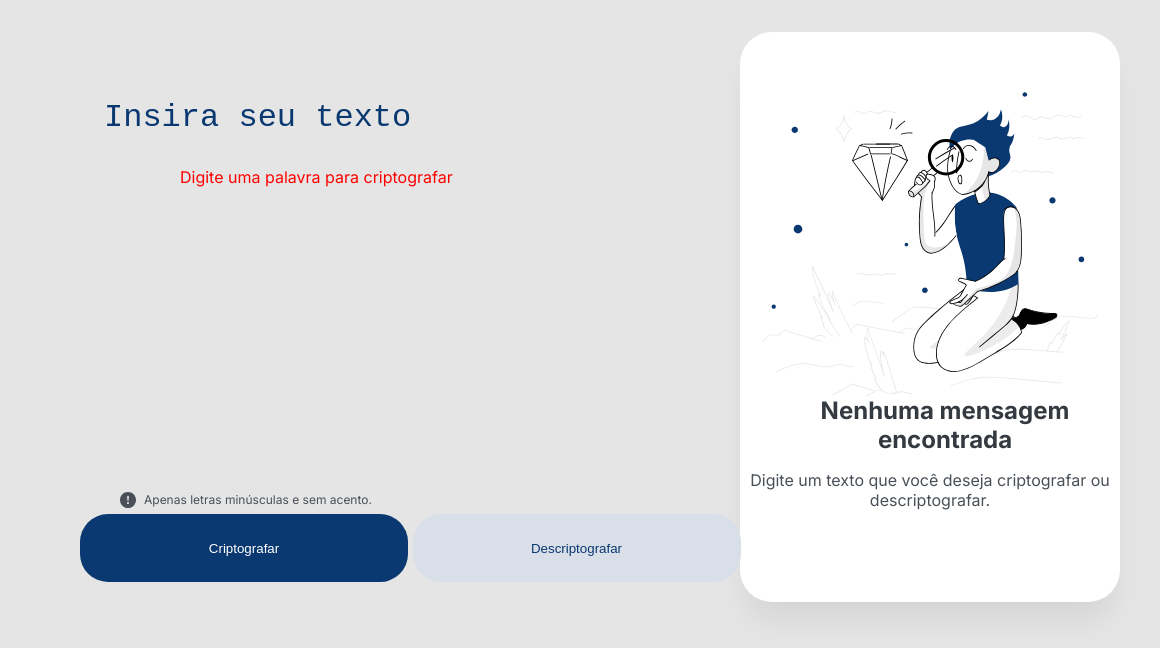
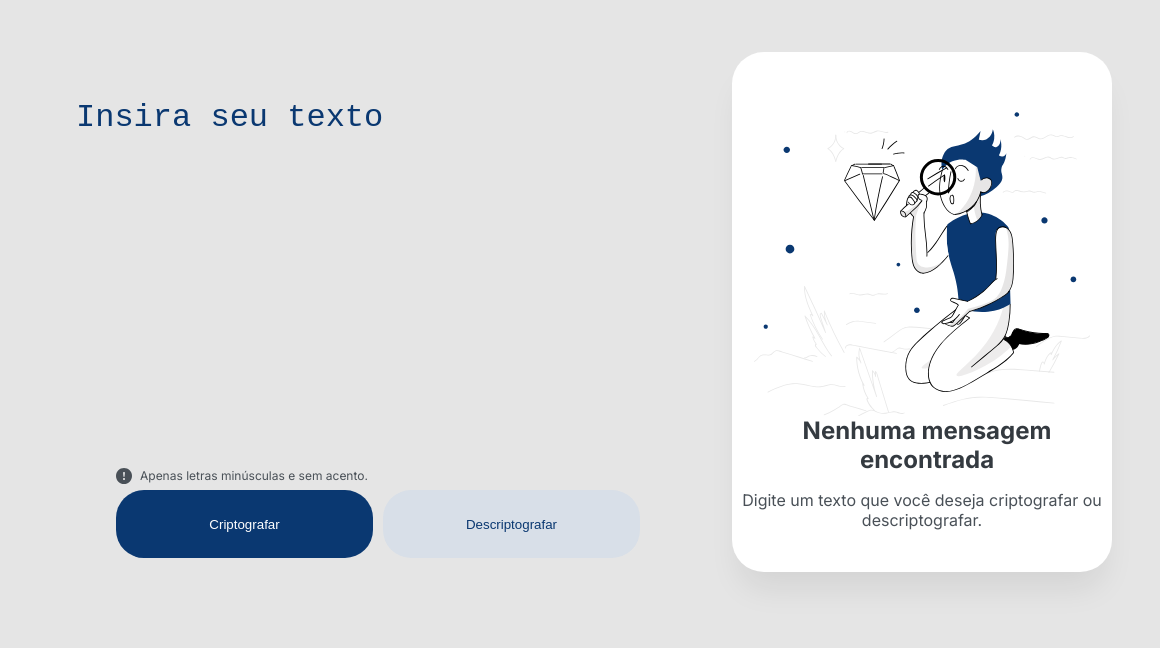
Before and after one commit to Thiago-Mota-Santos/AluraChallenge, a website: page index.html in a window 1280 px wide. Both pictures are taken after a click on the button "Criptografar". Shown: the full height of the page, 120-1280 px from the left. Drawn offline with Linux system fonts and the light colour scheme.

Commit message:
feat(style) fix

```diff
--- a/index.html
+++ b/index.html
@@ -14,8 +14,9 @@
     <img src="./src/assets/alura-logo.svg" alt="Alura-logo" class="logo">
 </header>
     <main>
+        <div class="input-container">
         <textarea type="text" placeholder="Insira seu texto" class="inputText"></textarea>
-        <p class="errorMessage"></p>
+        </div>
         <div class="left-bar">
 
             <div class="non-text">
@@ -28,9 +29,7 @@
                 <p class="result"></p>
                 <button onclick="copyPaste()">Copiar</button>
             </div>
-
         </div>
-    </main>
 
         <div class="below">
             <div class="icon-field">
@@ -43,6 +42,7 @@
             </div>
         </div>
 
+    </main>
 
 </head>
 <body>
--- a/src/script/index.js
+++ b/src/script/index.js
@@ -28,19 +28,25 @@ async function copyPaste() {
 function encrypt() {
   const inputElement = document.querySelector(".inputText");
   const resultElement = document.querySelector(".result");
-  const errorMessage = document.querySelector(".errorMessage");
+  const errorMessage = document.querySelector(".non-text");
   const inputText = inputElement.value.trim();
+  const nonText = document.querySelector(".non-text");
+  const withText = document.querySelector(".with-text");
 
   let result = "";
   let text = inputText.toLowerCase();
 
   if (inputText === "") {
-    errorMessage.textContent = "Digite uma palavra para criptografar";
+    errorMessage.classList.add("active");
+    nonText.style.display = "flex";
+    withText.style.display = "none";
+
+    setTimeout(function () {
+      errorMessage.classList.remove("active");
+    }, 50);
 
     return;
   }
-
-  errorMessage.textContent = "";
 
   hiddenDiv();
 
@@ -65,15 +71,22 @@ for (let key in encryptionMap) {
 function decrypt() {
   const inputElement = document.querySelector(".inputText");
   const resultElement = document.querySelector(".result");
-  const errorMessage = document.querySelector(".errorMessage");
+  const errorMessage = document.querySelector(".non-text");
   const inputText = inputElement.value.trim();
+  const nonText = document.querySelector(".non-text");
+  const withText = document.querySelector(".with-text");
 
   if (inputText === "") {
-    errorMessage.textContent = "Digite uma palavra encriptada";
+    errorMessage.classList.add("active");
+    nonText.style.display = "flex";
+    withText.style.display = "none";
+
+    setTimeout(function () {
+      errorMessage.classList.remove("active");
+    }, 50);
+
     return;
   }
-
-  errorMessage.textContent = "";
 
   hiddenDiv();
 
--- a/src/styles/style.css
+++ b/src/styles/style.css
@@ -20,8 +20,8 @@ textarea {
   left: 35%;
   top: 20%;
   transform: translate(-70%, -15%);
-  width: 320px;
-  height: 420px;
+  width: 360px;
+  height: 360px;
   font-size: 32px;
   background: #e5e5e5;
   color: #0a3871;
@@ -35,21 +35,46 @@ textarea::placeholder {
   color: #0a3871;
 }
 
+textarea::-webkit-scrollbar {
+  width: 8px;
+  background-color: #f5f5f5;
+}
+
+textarea::-webkit-scrollbar-thumb {
+  background-color: #888;
+  border-radius: 4px;
+}
+
+textarea::-webkit-scrollbar-thumb:hover {
+  background-color: #555;
+}
+
+textarea::-webkit-scrollbar-track {
+  background-color: #f5f5f5;
+}
+
+textarea::-webkit-scrollbar-track:hover {
+  background-color: #ddd;
+}
+
 main {
   bottom: 40px;
+  flex-direction: column;
   position: relative;
   display: flex;
-  justify-content: space-between;
   align-items: center;
 }
 
-.errorMessage {
-  color: red;
-  margin: 0 0 300px 300px;
-  z-index: 2;
+.input-container {
+  display: flex;
+  flex-direction: column;
+  align-items: center;
+  margin-bottom: 20px;
 }
 
 .non-text {
+  opacity: 1;
+  transition: opacity 0.1s ease-in-out;
   display: flex;
   flex-direction: column;
   justify-content: center;
@@ -57,17 +82,20 @@ main {
   margin-top: 60px;
 }
 
+.non-text.active {
+  opacity: 0;
+}
+
 .non-text p {
   font-size: 16px;
   color: #495057;
   text-align: center;
-
   margin-top: 16px;
 }
 
 h2 {
   text-align: center;
-  margin-left: 30px;
+  margin-left: 10px;
   font-size: 24px;
   color: #343a40;
 }
@@ -76,11 +104,10 @@ h2 {
   position: relative;
   background: #ffffff;
   width: 380px;
-  height: 570px;
+  height: 520px;
   border-radius: 32px;
   box-shadow: 0px 24px 32px -8px rgba(0, 0, 0, 0.08);
-  margin-right: 40px;
-  margin-top: -20px;
+  margin: -20px 48px 0 auto;
 }
 
 .with-text {
@@ -98,10 +125,12 @@ h2 {
   word-wrap: break-word;
   font-size: 24px;
   max-width: 100%;
+  overflow: hidden;
+  text-overflow: ellipsis;
 }
 
 .with-text button {
-  margin-bottom: -50px;
+  margin-bottom: 0px;
   background: #ffffff;
   color: #0a3871;
   width: 336px;
@@ -142,12 +171,6 @@ button:hover {
   background: #70a7e6;
 }
 
-.buttons {
-  position: absolute;
-  bottom: 60px;
-  left: -40px;
-}
-
 .encrypy {
   border: none;
   width: 328px;
@@ -159,8 +182,9 @@ button:hover {
 }
 
 .encrypy:hover {
-  transition: background 0.2s ease-in-out;
+  transition: all 0.2s ease-in-out;
   background: #5c95ff;
+  transform: scale(1.01);
 }
 
 .descrypt {
@@ -177,6 +201,7 @@ button:hover {
   transition: all 0.2s ease-in-out;
   background: #495057;
   color: #ffffff;
+  transform: scale(1.01);
 }
 
 .description {
@@ -186,14 +211,18 @@ button:hover {
 
 .below {
   display: flex;
-  position: relative;
   flex-direction: column;
-  margin-left: 240px;
+  margin: -104px 0 0 -284px;
+  width: calc(80% - 500px);
+}
+
+.buttons {
+  display: flex;
+  gap: 10px;
 }
 
 .icon-field {
-  position: absolute;
-  top: -150px;
   display: flex;
   gap: 8px;
+  margin-bottom: 6px;
 }
```
Lines whose indentation alone changed are shown as unchanged.
